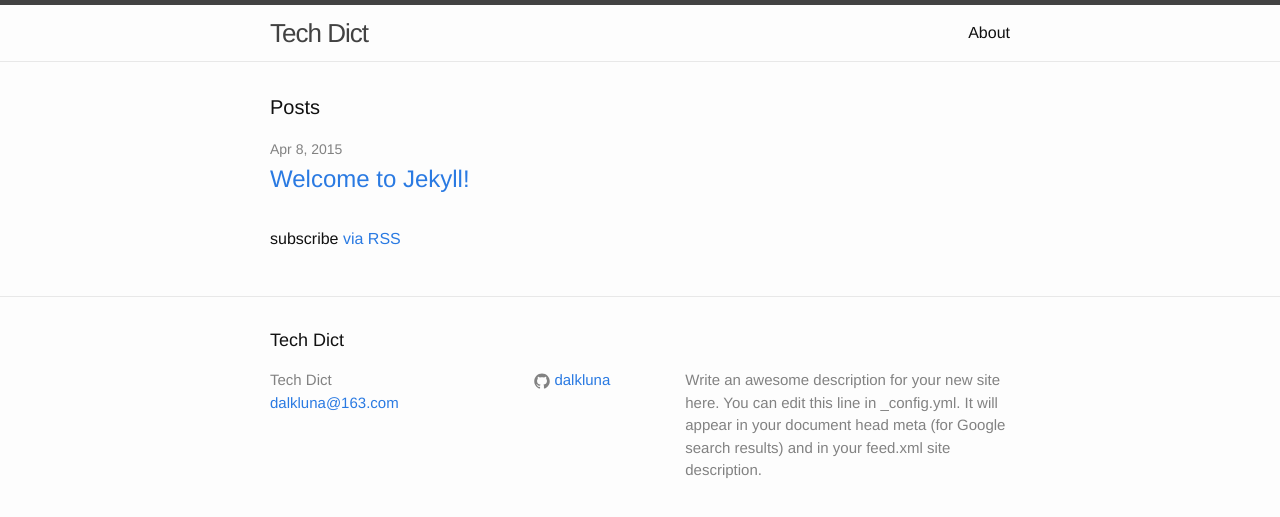
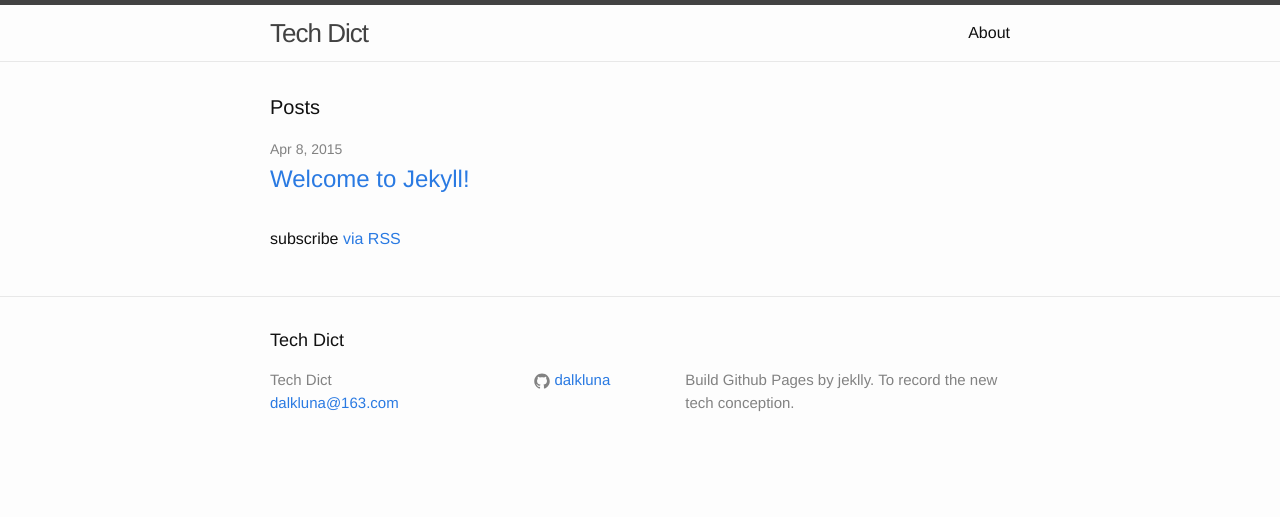
Before and after one commit to DALKLUNA/dalkluna.github.io, a Jekyll site: the page built from index.html, in a window 1280 px wide. Shown: the top 517 px of the page. Built offline with Jekyll 4.4.1, drawn with Linux system fonts in a browser that asks for light colours.

Commit message:
Change the site desc.

```diff
--- a/_config.yml
+++ b/_config.yml
@@ -2,9 +2,8 @@
 title: Tech Dict
 email: dalkluna@163.com
 description: > # this means to ignore newlines until "baseurl:"
-  Write an awesome description for your new site here. You can edit this
-  line in _config.yml. It will appear in your document head meta (for
-  Google search results) and in your feed.xml site description.
+  Build Github Pages by jeklly.
+  To record the new tech conception.
 baseurl: "" # the subpath of your site, e.g. /blog/
 url: "http://dalkluna.github.io" # the base hostname & protocol for your site
 #twitter_username: jekyllrb
```
